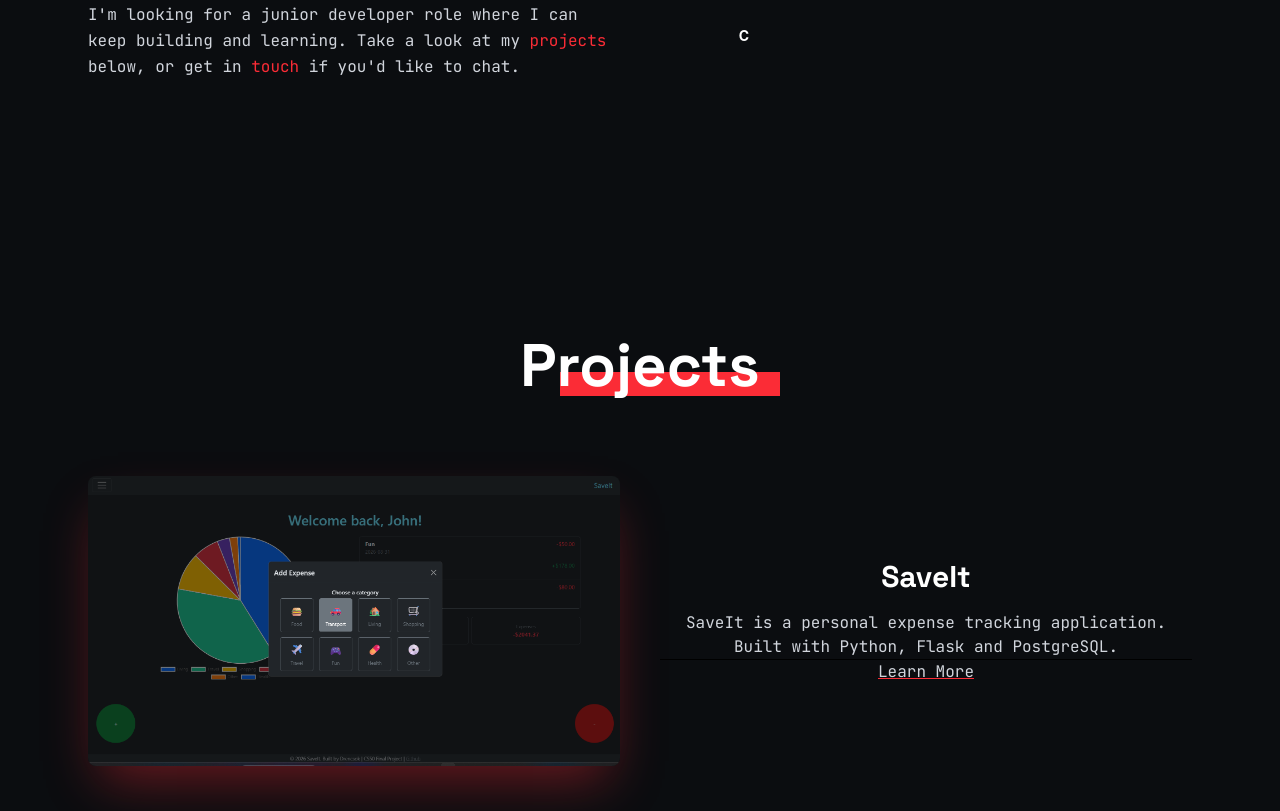
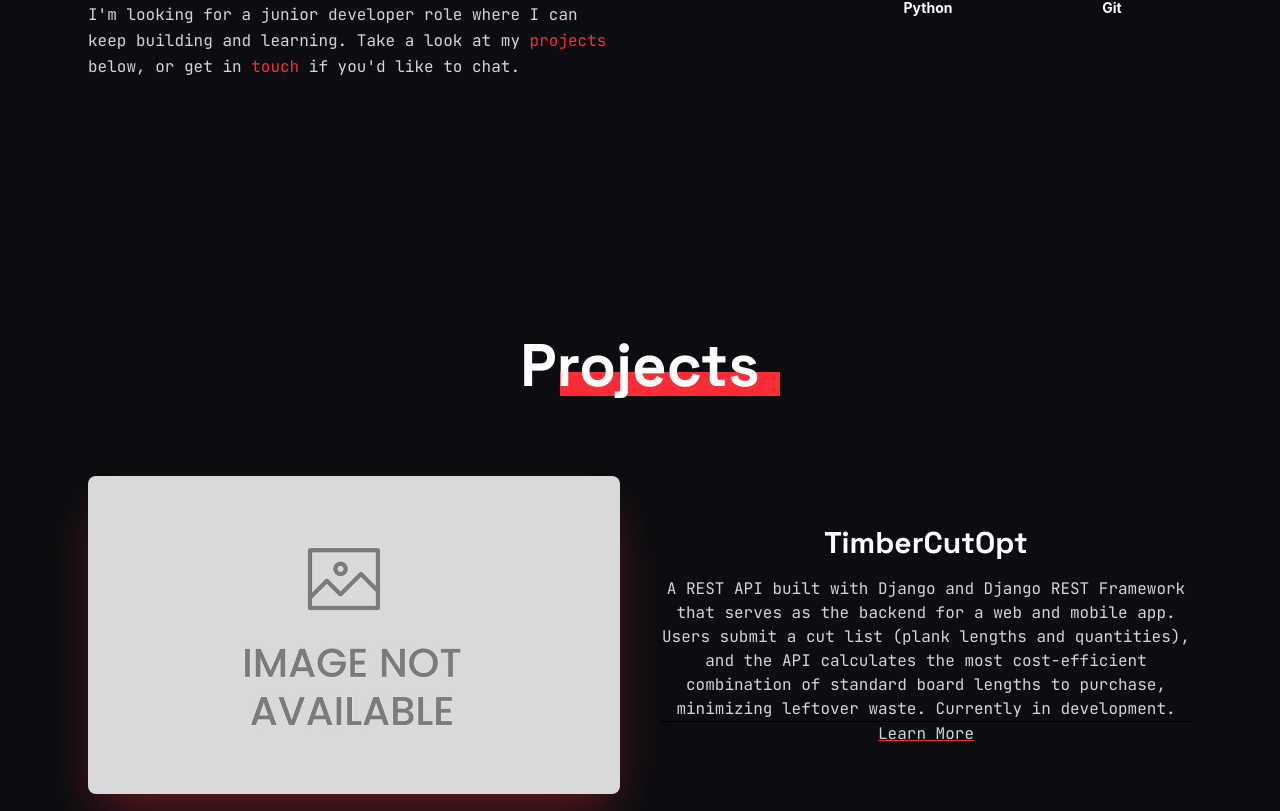
Before and after one commit to DRencsok/drencsok.github.io, a website: page index.html in a window 1280 px wide. Shown: the part 1344-2155 px from the top of the page. Drawn offline with nearby package versions, Linux system fonts and the light colour scheme.

Commit message:
Refactor header structure and update project details

```diff
--- a/index.html
+++ b/index.html
@@ -12,7 +12,7 @@
     <link rel="stylesheet" href="./src/output.css">
 </head>
 <body>
-<header>
+<header class="relative">
  <section id="home" class="relative min-h-screen overflow-hidden">
 
     <!-- Background video -->
@@ -39,7 +39,7 @@
             </h1>
 
             <p class="mt-8 text-xl text-gray-300">
-                Junior Developer
+                Junior Developer | AEC Student
             </p>
 
             <!--Buttons-->
@@ -63,7 +63,6 @@
                 CV
             </a>
 </section>
-</header>
         <!-- Navbar -->
 <nav id="navbar" class="absolute bottom-0 left-0 w-full z-20">
     <div class="max-w-7xl mx-auto px-6 h-20 flex items-center justify-between">
@@ -135,6 +134,7 @@
 
     </div>
 </nav>
+</header>
 <main>
 <!-- About section -->
 <section id="about" class="relative min-h-screen overflow-hidden flex flex-col">
@@ -192,10 +192,7 @@
                 <span class="text-white font-bold text-sm">Git</span>
             </div>
 
-            <div class="flex flex-col items-center justify-center gap-3">
-                <i class="devicon-c-original colored text-5xl" aria-hidden="true"></i>
-                <span class="text-white font-bold text-sm">C</span>
-            </div>
+
         </div>
     </div>
 
@@ -215,20 +212,22 @@
      class="grid grid-cols-1 md:grid-cols-2 gap-10 max-w-6xl mx-auto px-6 w-full mt-20 items-center">
     <div>
         <a href="#home"><img
-            src="./static/projects/SaveIt.png"
+            src="./static/projects/Image-not-found.jpg"
             alt="SaveIt application homepage"
             class="project-card relative z-10001 w-full max-w-3xl h-auto mx-auto rounded-lg shadow-2xl shadow-red-500/40"
         ></a>
     </div>
 
     <div>
-        <h3 class="text-3xl font-bold text-white mb-4 text-center">SaveIt</h3>
+        <h3 class="text-3xl font-bold text-white mb-4 text-center">TimberCutOpt</h3>
         <p class="text-gray-300 text-center">
-            SaveIt is a personal expense tracking application.
-            Built with Python, Flask and PostgreSQL.
+            A REST API built with Django and Django REST Framework that serves as the backend for a web and mobile app.
+            Users submit a cut list (plank lengths and quantities),
+            and the API calculates the most cost-efficient combination of standard board lengths to purchase, minimizing leftover waste.
+            Currently in development.
         </p>
         <hr>
-        <a href="https://github.com/DRencsok/expense-tracker" target="_blank"><p class="text-center text-gray-300 underline decoration-red-500 hover:underline-offset-2 hover:decoration-red-500">Learn More</p></a>
+        <a href="https://github.com/DRencsok/TimberCutOpt" target="_blank"><p class="text-center text-gray-300 underline decoration-red-500 hover:underline-offset-2 hover:decoration-red-500">Learn More</p></a>
 
     </div>
     </div>
```
Also changed, not shown: static/projects/Image-not-found.jpg (added), static/projects/SaveIt.png (deleted).
